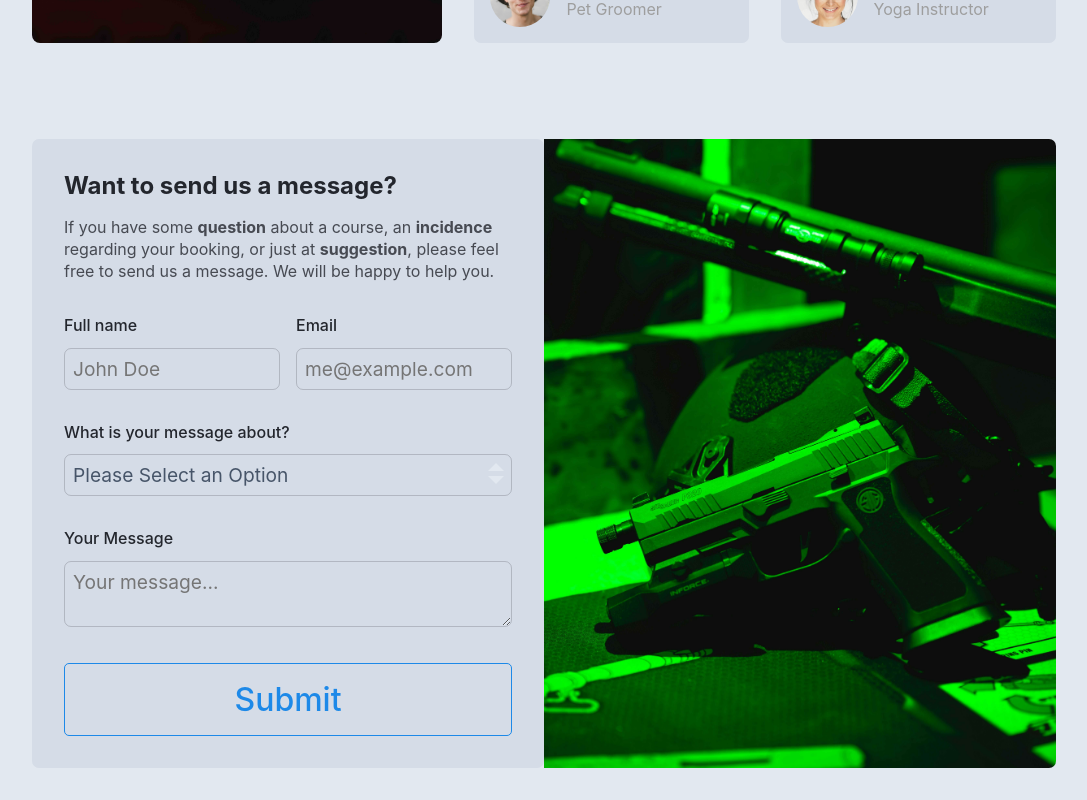
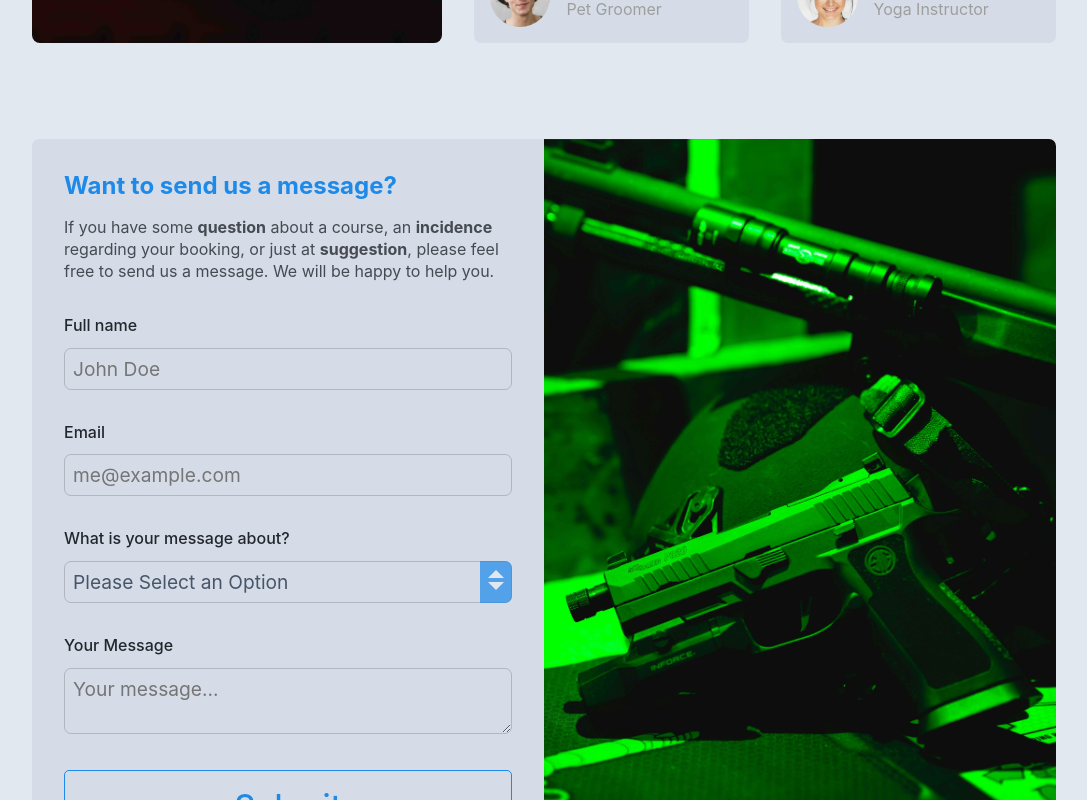
Before and after one commit to lifeBalance/booking, a Nuxt app: page / in a window 1280 px wide. Shown: the part 1700-2500 px from the top of the page, without its empty margins (96-1183 px from the left). Built offline with nearby package versions, Linux system fonts and the light colour scheme.

Commit message:
retouch contact form

```diff
--- a/components/ContactForm.vue
+++ b/components/ContactForm.vue
@@ -98,15 +98,14 @@ const selectOptions = [
     }
 
     h2 {
-      color: rgb(var(--color-text-1));
+      color: rgb(var(--color-accent-1));
       margin-bottom: 1rem;
     }
 
     form {
-      display: grid;
-      grid-template-columns: 1fr;
-      row-gap: 2rem;
-      column-gap: 1rem;
+      display: flex;
+      flex-direction: column;
+      gap: 2rem;
 
       label {
         color: rgb(var(--color-text-1));
@@ -179,37 +178,15 @@ const selectOptions = [
 
 @media (min-width: 768px) {
   .contact-form {
-    grid-template-columns: 1fr 1fr;
     padding-left: 7%;
     padding-right: 7%;
 
     & .form-box {
-      form {
-        grid-template-columns: 1fr 1fr;
-      }
-
-      .full-name,
-      .email {
-        grid-row: 1;
-      }
-
-      .select {
-        grid-column: 1 / -1;
-        /* grid-row: 1; */
-      }
-      .message {
-        grid-row: 3;
-        grid-column: span 2;
-      }
-
-      .btn {
-        grid-column: 1 / -1;
-        /* grid-row: -1; */
-      }
+      border-top-right-radius: 0;
+      border-bottom-right-radius: 0;
     } // & .form-box
 
     & .img-box {
-      grid-column: 2;
       display: block;
       border-top-left-radius: 0;
       border-bottom-left-radius: 0;
--- a/components/CustomSelect.vue
+++ b/components/CustomSelect.vue
@@ -48,7 +48,7 @@ const { options, label } = defineProps(['label', 'options'])
     width: 2rem;
     border-top-right-radius: var(--radius-default);
     border-bottom-right-radius: var(--radius-default);
-    background-color: rgb(var(--color-text-2), 0.7);
+    background-color: rgb(var(--color-accent-1), 0.7);
     pointer-events: none;
   }
 
```
